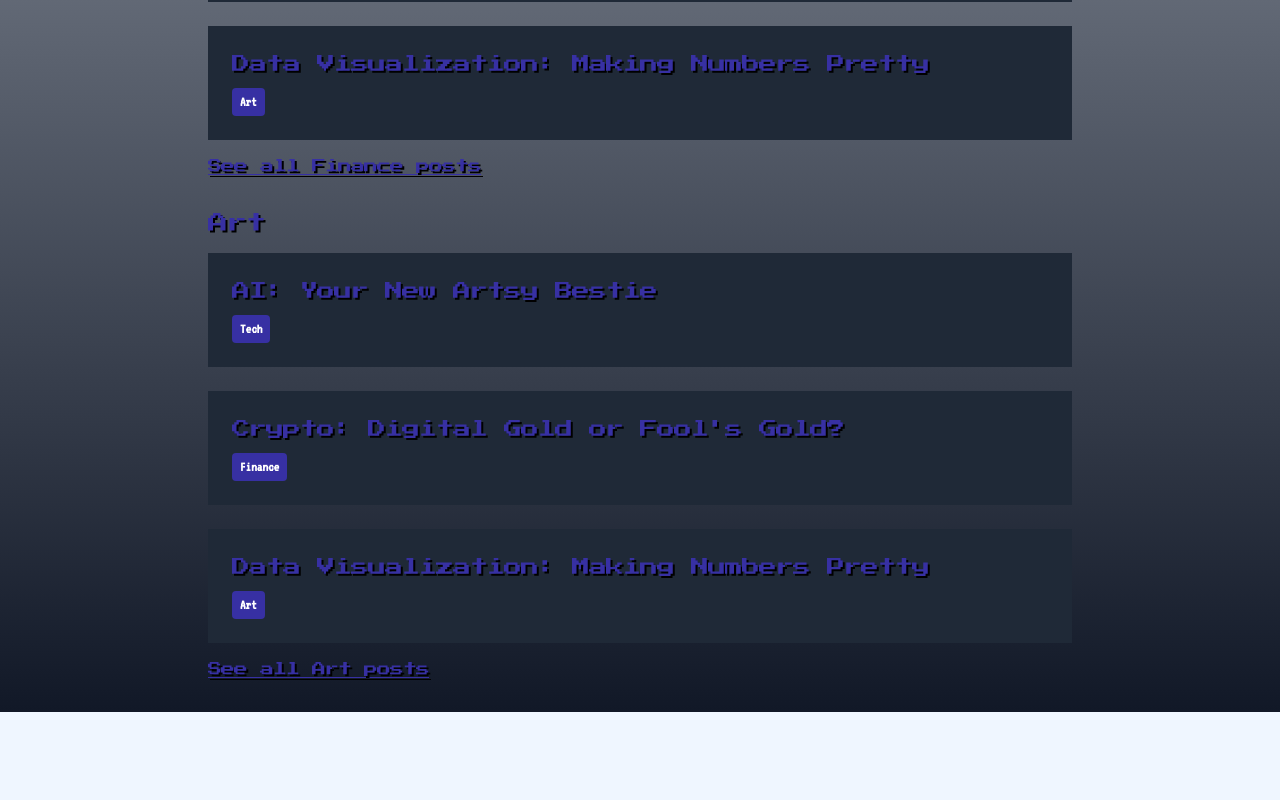
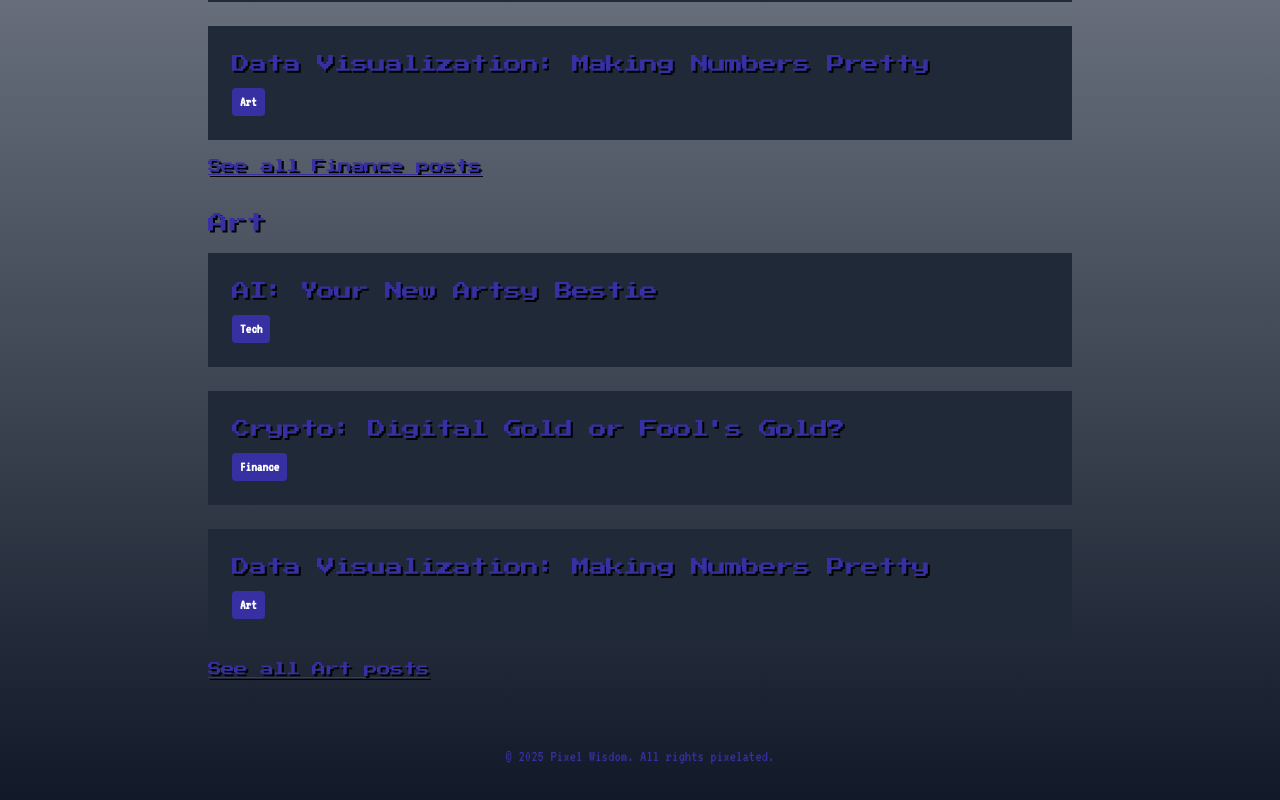
Before and after one commit to ChenHaoJie9527/retro-pixel-blog, a Next.js app: page / in a window 1280 px wide. Shown: the part 1253-2053 px from the top of the page. Before the commit the page ends 1965 px from the top, so only its background shows below. Built offline with nearby package versions, Linux system fonts and the light colour scheme.

Commit message:
feat: footer组件

```diff
--- a/app/layout.tsx
+++ b/app/layout.tsx
@@ -55,6 +55,9 @@ export default function RootLayout({
             </div>
           </header>
           <main>{children}</main>
+          <footer className="py-8 text-center font-mono dark:text-green-400 text-indigo-800">
+            © 2025 Pixel Wisdom. All rights pixelated.
+          </footer>
         </div>
       </body>
     </html>
```
